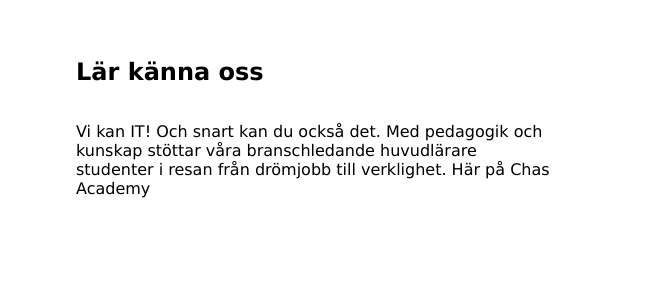
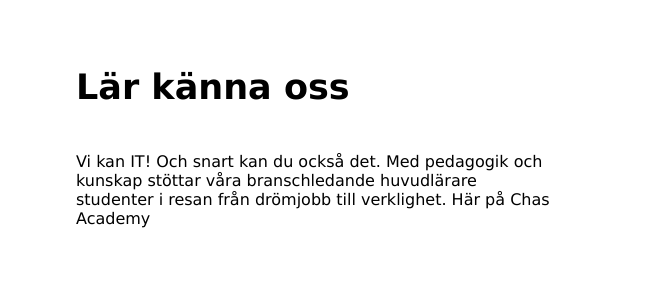
Before and after one commit to Fredtorn/landing_page, a plain HTML site: page index.html in a window 1280 px wide. Shown: the part 883-1172 px from the top of the page, 612-1280 px from the left. Drawn offline with Linux system fonts and the light colour scheme.

Commit message:
add new css

```diff
--- a/style.css
+++ b/style.css
@@ -74,6 +74,7 @@ header {
 
 header h1 {
     font-size: 80px;
+
 }
 
 header h2 {
@@ -125,6 +126,9 @@ header h2 {
     font-size: 50px;
 }
 
+.infoText h2 {
+    font-size: 35px;
+}
 
 .studentContainer {
     background-color: rgb(251, 248, 245);
```
